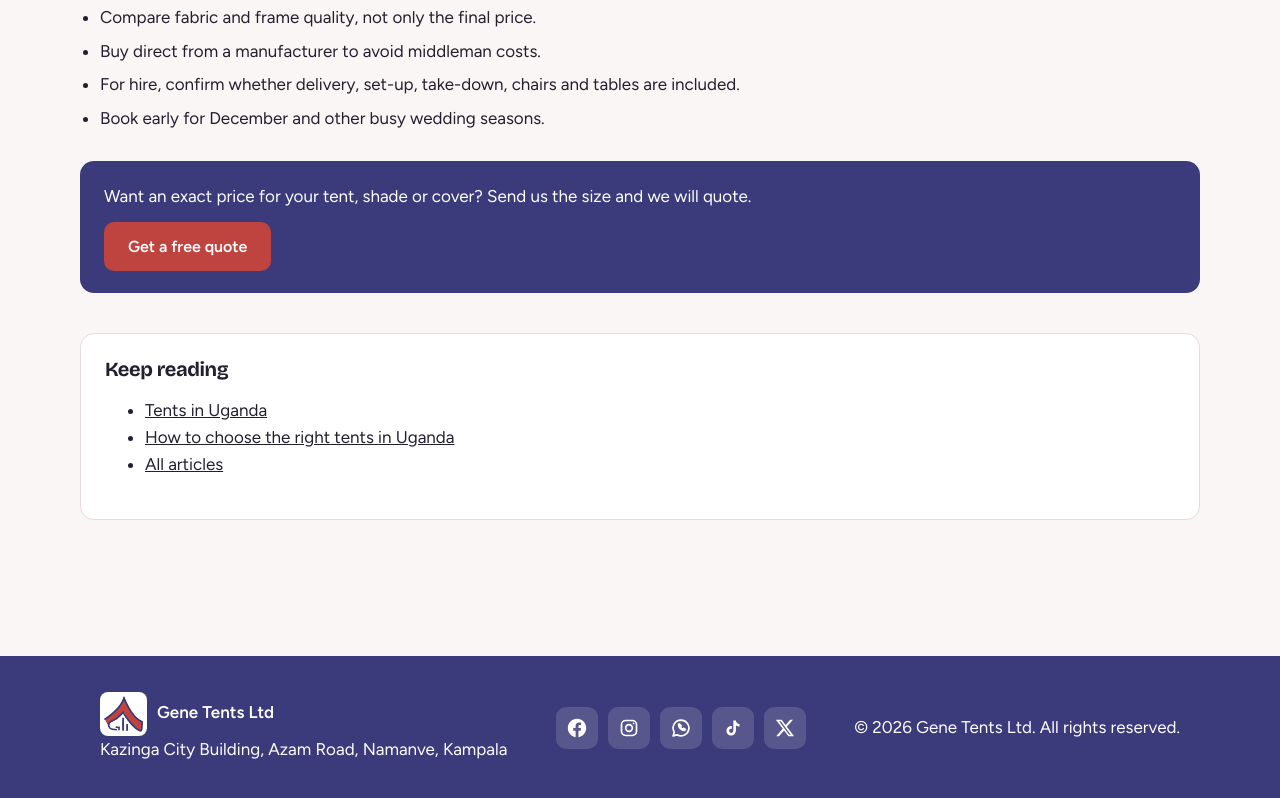
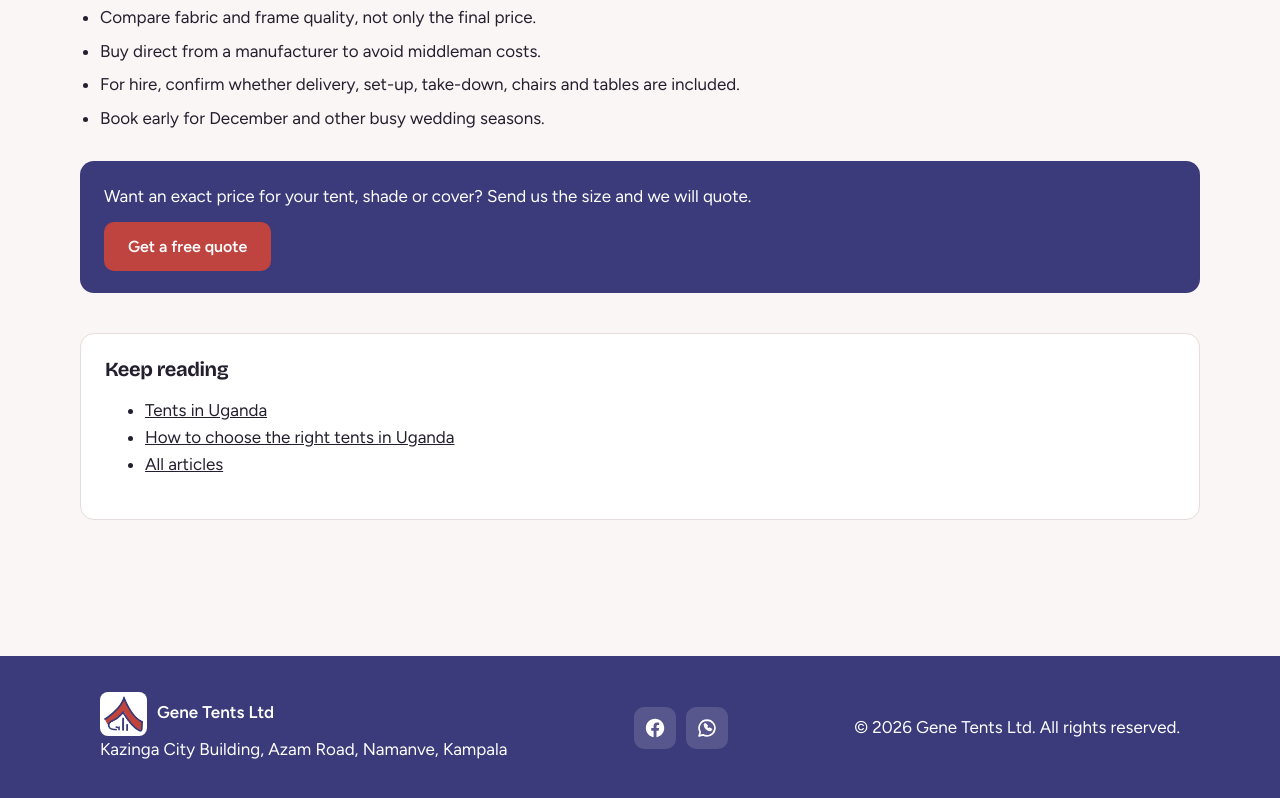
Before and after one commit to erolarnold77-source/genetents-site, a plain HTML site: page prices-of-tents-in-uganda.html in a window 1280 px wide. Shown: the part 1826-2624 px from the top of the page. Drawn offline with nearby package versions, Linux system fonts and the light colour scheme.

Commit message:
Remove social media links from footer
Removed social media links for Instagram, TikTok, and X (Twitter) from the footer.

```diff
--- a/prices-of-tents-in-uganda.html
+++ b/prices-of-tents-in-uganda.html
@@ -584,15 +584,7 @@
             <path fill="currentColor" transform="translate(1 1) scale(.92)" d="M24 12.07C24 5.4 18.63 0 12 0S0 5.4 0 12.07C0 18.1 4.39 23.1 10.13 24v-8.44H7.08v-3.49h3.05V9.41c0-3.02 1.79-4.69 4.53-4.69 1.31 0 2.69.24 2.69.24v2.97h-1.51c-1.49 0-1.96.93-1.96 1.89v2.26h3.33l-.53 3.49h-2.8V24C19.61 23.1 24 18.1 24 12.07z"/>
           </svg>
         </a>
-        <a href="https://instagram.com/genetents" target="_blank" rel="noopener" aria-label="Instagram">
-          <svg viewBox="0 0 24 24" aria-hidden="true">
-            <g fill="none" stroke="currentColor" stroke-width="2" stroke-linecap="round" stroke-linejoin="round">
-              <rect x="3" y="3" width="18" height="18" rx="5"/>
-              <circle cx="12" cy="12" r="4"/>
-              <path d="M17.5 6.5h.01"/>
-            </g>
-          </svg>
-        </a>
+
         <a href="https://wa.me/+256772312880" target="_blank" rel="noopener" aria-label="WhatsApp">
           <svg viewBox="0 0 24 24" aria-hidden="true">
             <g fill="none" stroke="currentColor" stroke-width="2" stroke-linecap="round" stroke-linejoin="round">
@@ -601,16 +593,8 @@
             </g>
           </svg>
         </a>
-        <a href="https://tiktok.com/@genetents" target="_blank" rel="noopener" aria-label="TikTok">
-          <svg viewBox="0 0 24 24" aria-hidden="true">
-            <path fill="currentColor" d="M16.6 5.8A4.3 4.3 0 0 1 15.5 3h-3.1v12.4a2.6 2.6 0 1 1-2.6-2.6c.3 0 .5 0 .8.1V9.7a5.7 5.7 0 1 0 4.9 5.7V9a7.4 7.4 0 0 0 4.3 1.4V7.3a4.3 4.3 0 0 1-3.2-1.5z"/>
-          </svg>
-        </a>
-        <a href="https://x.com/genetents" target="_blank" rel="noopener" aria-label="X (Twitter)">
-          <svg viewBox="0 0 24 24" aria-hidden="true">
-            <path fill="currentColor" d="M18.2 2h3.4l-7.4 8.5L23 22h-6.8l-5.3-7-6.1 7H1.4l7.9-9L1 2h7l4.8 6.4zM17 20h1.9L7 4H5z"/>
-          </svg>
-        </a>
+
+
       </div>
 
       <div>© <span id="yr">2026</span> Gene Tents Ltd. All rights reserved.</div>
```
